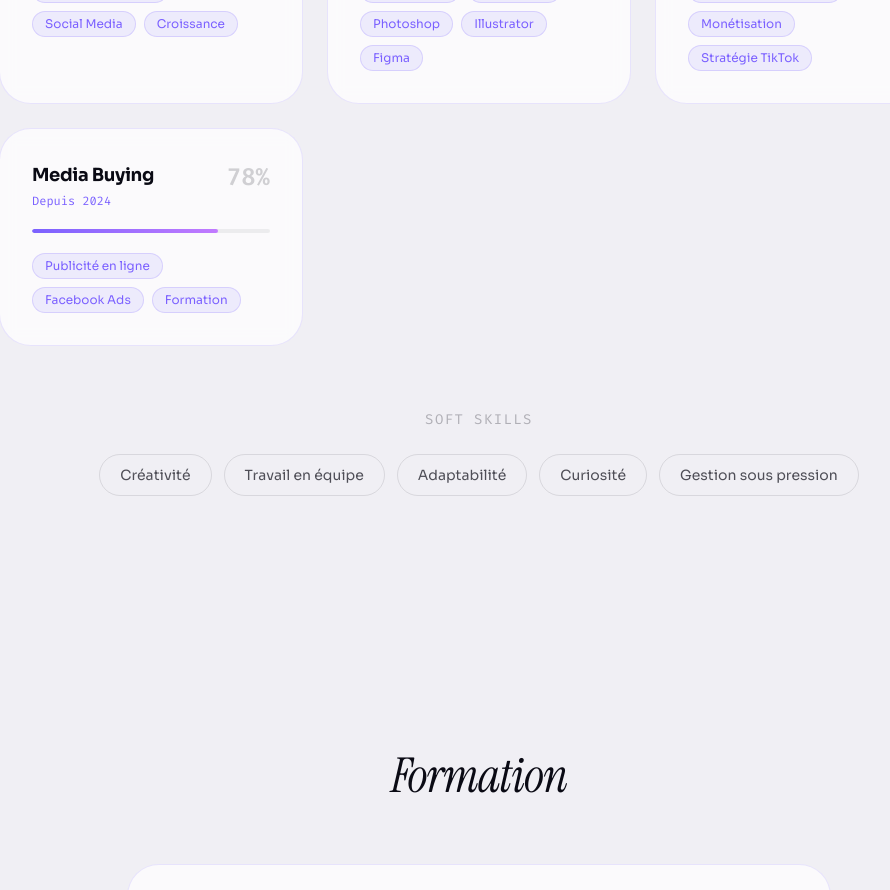
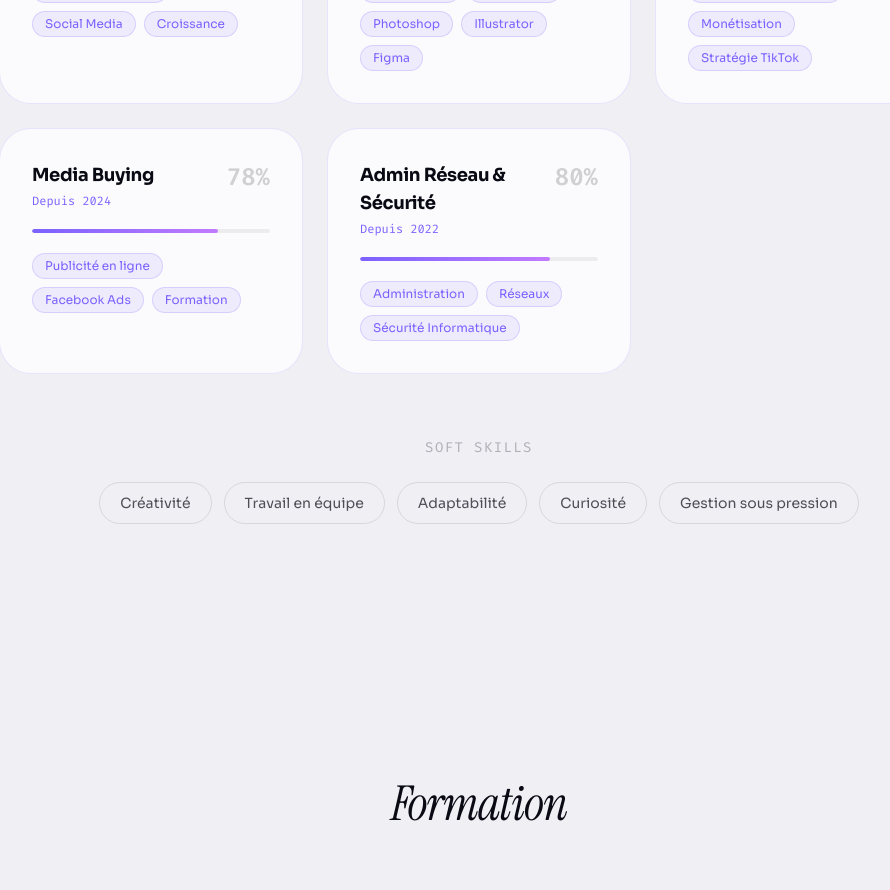
Before and after one commit to KOWOE/Mathias_Kowoe_CV, a React (Vite) app: page / in a window 1280 px wide. Shown: the part 4080-4970 px from the top of the page, without its empty margins (161-1051 px from the left). Built offline with nearby package versions, Linux system fonts and the light colour scheme.

Commit message:
feat: ajout competence admin reseau et securite informatique

```diff
--- a/src/App.jsx
+++ b/src/App.jsx
@@ -197,6 +197,7 @@ export default function App() {
     { name: 'Formateur', tools: ['Bureautique', 'Graphisme', 'Photoshop', 'Illustrator', 'Figma'], since: 'Depuis 2023', level: 90 },
     { name: 'TikTok Monétisé', tools: ['Création de comptes', 'Monétisation', 'Stratégie TikTok'], since: 'Depuis 2024', level: 82 },
     { name: 'Media Buying', tools: ['Publicité en ligne', 'Facebook Ads', 'Formation'], since: 'Depuis 2024', level: 78 },
+    { name: 'Admin Réseau & Sécurité', tools: ['Administration', 'Réseaux', 'Sécurité Informatique'], since: 'Depuis 2022', level: 80 },
   ];
 
   const education = [
```
